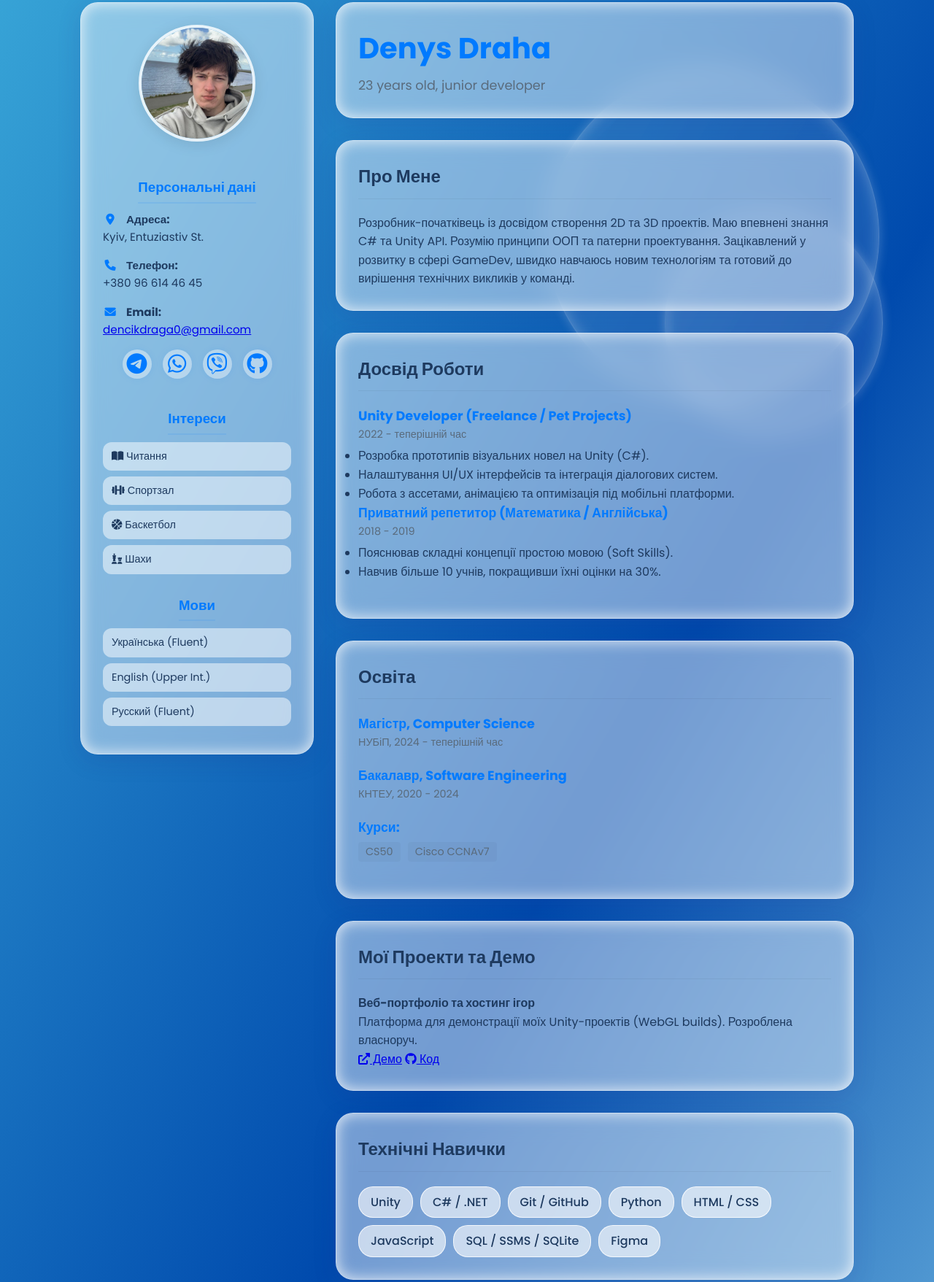
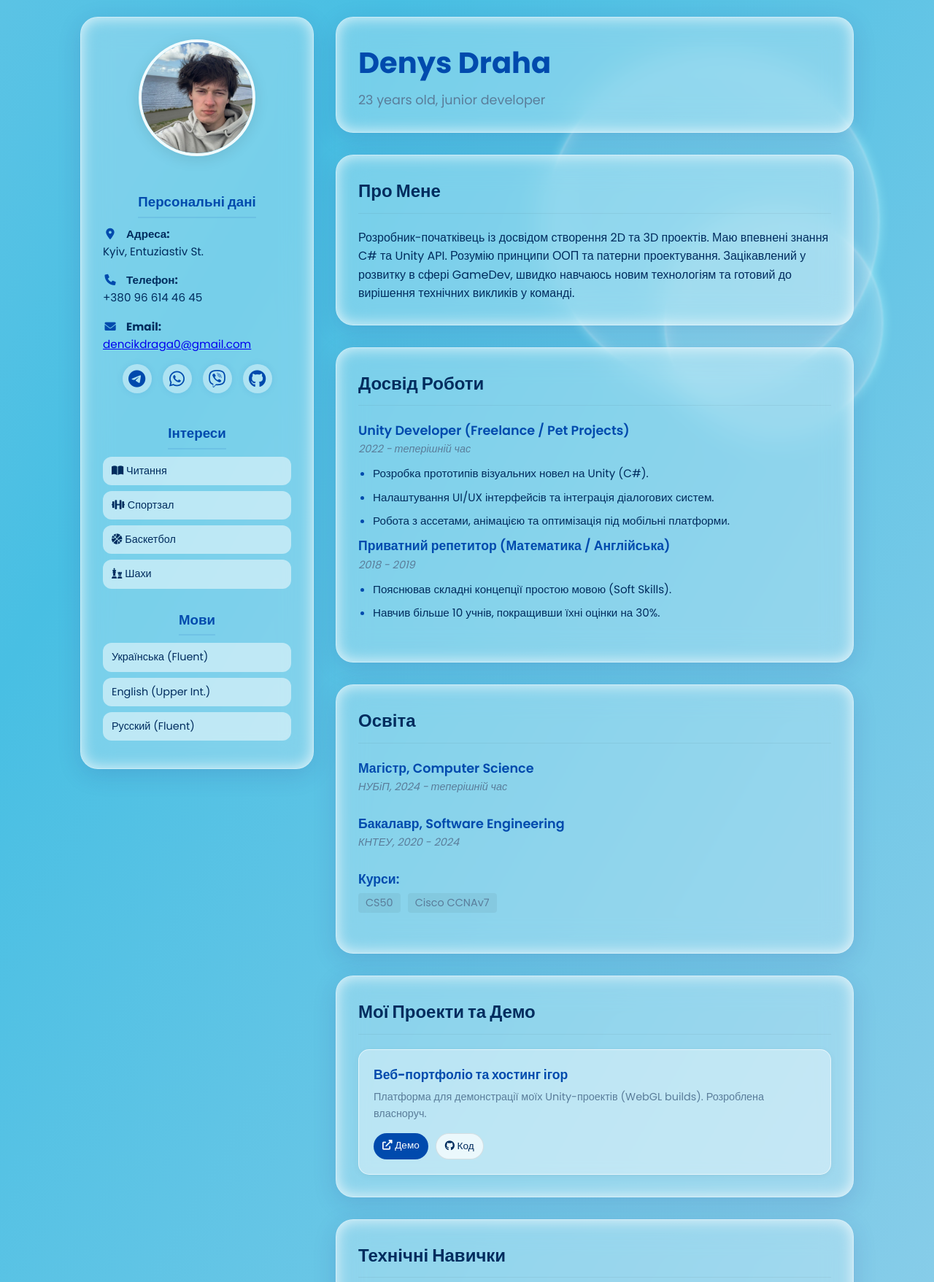
Before and after one commit to Den-Dragonio/cyber-glacier-resume, a plain HTML site: page index.html in a window 1280 px wide. Shown: the part 97-1854 px from the top of the page at 73% size. Drawn offline with Linux system fonts and the light colour scheme.

Commit message:
FIX: Full CSS rewrite, fixed header alignment and mobile view

```diff
--- a/style.css
+++ b/style.css
@@ -1,27 +1,33 @@
-/* style.css - Frutiger Aero / Liquid Glass */
+/* style.css - Cyber Glacier / Liquid Glass (Final Fixed Version) */
 
 :root {
-    --primary: #007aff;
-    /* Яскравий синій */
-    --text-main: #1e3a5f;
-    /* Темно-синій для тексту */
-    --text-secondary: #5a6b7c;
-    /* Сірий для підписів */
+    /* --- Палітра Cyber Glacier --- */
+    --primary: #004AAD;
+    /* Глибокий синій (акценти, заголовки) */
+    --accent: #48BFE3;
+    /* Водний блакитний */
+    --text-main: #002c5e;
+    /* Дуже темний синій (основний текст) */
+    --text-secondary: #5a7d9a;
+    /* Сіро-блакитний (дати, підписи) */
 
-    /* Налаштування скла */
-    --glass-bg: rgba(255, 255, 255, 0.45);
-    /* Прозорість карток */
+    /* --- Налаштування Скла (Glassmorphism) --- */
+    --glass-bg: rgba(255, 255, 255, 0.25);
+    /* Висока прозорість карток */
     --glass-border: 1px solid rgba(255, 255, 255, 0.6);
     --glass-shadow: 0 8px 32px 0 rgba(31, 38, 135, 0.15);
-    --glass-blur: blur(18px);
-    /* Сильний блюр фону */
+    --glass-blur: blur(20px);
+    /* Сильний блюр ("мильний" ефект) */
     --bubble-shine: inset 0 0 20px rgba(255, 255, 255, 0.8);
     /* Внутрішнє світіння */
+
+    /* Холодне світіння для фонових елементів */
+    --neon-glow: 0 0 15px #B5F9FF;
 }
 
 html {
     scroll-behavior: smooth;
-    scroll-padding-top: 80px;
+    scroll-padding-top: 100px;
 }
 
 * {
@@ -37,10 +43,11 @@ body {
     min-height: 100vh;
     overflow-x: hidden;
 
-    /* Анімований градієнт фону */
-    background: linear-gradient(120deg, #ffffff, #A0D2EB, #48BFE3, #004AAD, #B5F9FF, #ffffff);
+    /* Холодний Градієнт (Cyber Glacier) */
+    background: linear-gradient(120deg, #FFFFFF, #A0D2EB, #48BFE3, #A0D2EB, #FFFFFF);
     background-size: 400% 400%;
     animation: gradientFlow 30s ease infinite;
+    /* Повільна зміна */
 }
 
 @keyframes gradientFlow {
@@ -66,65 +73,66 @@ body {
     height: 100%;
     pointer-events: none;
     z-index: -1;
-    /* За контентом */
 }
 
 .bubble {
     position: absolute;
     bottom: -200px;
     border-radius: 50%;
-    background: rgba(255, 255, 255, 0.15);
+    background: rgba(255, 255, 255, 0.2);
     /* Дуже прозорі */
+    filter: blur(1px);
+    /* Легкий блюр самої бульбашки */
     box-shadow:
         inset 0 0 20px rgba(255, 255, 255, 0.5),
-        /* Внутрішній блік */
-        0 0 15px rgba(255, 255, 255, 0.4);
-    /* Зовнішнє світіння */
-    border: 1px solid rgba(255, 255, 255, 0.4);
-    backdrop-filter: blur(3px);
-    /* Мильний ефект самої бульбашки */
+        var(--neon-glow);
+    /* Зовнішнє холодне світіння */
+    border: 1px solid rgba(255, 255, 255, 0.8);
     opacity: 0;
     /* Анімація задається в JS */
 }
 
-/* --- Хедер --- */
+/* --- ХЕДЕР (Виправлений) --- */
 .header {
     position: fixed;
     top: 0;
     width: 100%;
     padding: 15px 0;
-    background: rgba(255, 255, 255, 0.6);
-    backdrop-filter: blur(10px);
+    /* Дуже прозора шапка */
+    background: rgba(255, 255, 255, 0.4);
+    backdrop-filter: blur(12px);
     border-bottom: 1px solid rgba(255, 255, 255, 0.5);
     z-index: 100;
     transition: all 0.3s ease;
 }
 
-/* Оновлений блок навігації - строго по центру */
+/* Головний контейнер навігації */
 .nav {
     display: flex;
     max-width: 1200px;
     margin: 0 auto;
-    /* Головне: центруємо вміст по горизонталі */
+    /* Центруємо все по горизонталі */
     justify-content: center;
     align-items: center;
-    /* Відступ між посиланнями навігації та перемикачем мови */
+    /* Відступ між групою посилань і перемикачем мови */
     gap: 40px;
     padding: 0 20px;
 }
 
+/* Контейнер посилань (Фіксована ширина проти "стрибків") */
 .nav-links {
     display: flex;
     justify-content: center;
     align-items: center;
 
-    /* ЗБІЛЬШЕНО: Відступ між словами тепер 45px (було 25px) */
+    /* Великий відступ між словами */
     gap: 45px;
 
-    /* ЗБІЛЬШЕНО: Ширина контейнера, щоб вмістити ці відступи */
+    /* Фіксована ширина (достатня для EN версії), щоб не рухався перемикач мови */
     width: 850px;
 }
 
+/* Окремі посилання */
 .nav-links a {
     text-decoration: none;
     color: var(--text-main);
@@ -133,50 +141,50 @@ body {
     position: relative;
     transition: color 0.3s;
     white-space: nowrap;
-    /* Забороняємо перенос тексту */
+    /* Заборона переносу слів */
 }
 
 .nav-links a:hover {
     color: var(--primary);
 }
 
-.social-icons {
-    margin-top: 15px;
-    margin-bottom: 20px;
+/* --- Перемикач Мови --- */
+.lang-switcher {
     display: flex;
-    justify-content: center;
-    /* Центруємо іконки */
-    gap: 15px;
+    align-items: center;
+    font-size: 0.95em;
+    /* Ніяких float або margin-left */
 }
 
-.social-icons a {
-    color: var(--primary);
-    /* Колір іконок - основний синій */
-    font-size: 1.8em;
-    width: 40px;
-    height: 40px;
-    display: flex;
-    align-items: center;
-    justify-content: center;
-    border-radius: 50%;
-    /* Кругла форма */
-
-    /* Додаємо легкий ефект скла/сяйва */
-    background: rgba(255, 255, 255, 0.4);
-    box-shadow: 0 0 10px rgba(0, 122, 255, 0.1);
-    transition: all 0.2s ease;
-    text-decoration: none;
+.active-lang {
+    color: var(--text-main);
+    /* Колір як у тексту */
+    padding: 0 5px;
+    font-weight: 800;
+    /* Жирний */
 }
 
-.social-icons a:hover {
-    color: #fff;
-    background: var(--primary);
-    /* При наведенні стають заповненими */
-    box-shadow: 0 4px 15px rgba(0, 122, 255, 0.4);
-    transform: translateY(-2px);
+.lang-link {
+    color: var(--text-secondary);
+    /* Сірий */
+    text-decoration: none;
+    padding: 0 5px;
+    transition: all 0.2s;
+    font-weight: 400;
 }
 
-/* Прогрес бар */
+.lang-link:hover {
+    color: var(--primary);
+    transform: scale(1.1);
+}
+
+.separator {
+    color: var(--text-secondary);
+    margin: 0 4px;
+    opacity: 0.5;
+}
+
+/* --- Прогрес бар --- */
 .progress-container {
     position: absolute;
     bottom: 0;
@@ -188,24 +196,24 @@ body {
 
 .progress-bar {
     height: 100%;
-    background: linear-gradient(90deg, #004AAD 0%, #48BFE3 100%);
+    background: linear-gradient(90deg, #48BFE3 0%, #004AAD 100%);
     width: 0%;
     transition: width 0.1s;
 }
 
-/* --- Основна сітка --- */
+/* --- Основна сітка (Layout) --- */
 .main-grid {
     display: grid;
     grid-template-columns: 320px 1fr;
-    /* Ліва колонка фіксована, права гнучка */
+    /* Ліва фіксована, права гнучка */
     gap: 30px;
     max-width: 1100px;
-    margin: 100px auto 40px;
-    /* Відступ зверху для хедера */
+    margin: 120px auto 40px;
+    /* Відступ зверху під хедер */
     padding: 0 20px;
 }
 
-/* --- Стилі Liquid Glass карток --- */
+/* --- Стилі Карток (Glassmorphism) --- */
 .glass-card,
 .glass-bubble {
     background: var(--glass-bg);
@@ -226,7 +234,7 @@ body {
     transform: translateY(-2px);
 }
 
-/* --- Сайдбар (Ліва колонка) --- */
+/* --- Ліва Колонка (Sidebar) --- */
 .sidebar {
     position: sticky;
     top: 100px;
@@ -244,18 +252,20 @@ body {
     height: 160px;
     border-radius: 50%;
     object-fit: cover;
-    border: 4px solid rgba(255, 255, 255, 0.8);
+    border: 4px solid rgba(255, 255, 255, 0.9);
     box-shadow: 0 4px 20px rgba(0, 0, 0, 0.1);
 }
 
 .sidebar-title {
     color: var(--primary);
     margin: 20px 0 10px;
-    border-bottom: 2px solid rgba(0, 122, 255, 0.1);
+    border-bottom: 2px solid rgba(0, 74, 173, 0.1);
+    /* Легка лінія */
     padding-bottom: 5px;
     display: inline-block;
 }
 
+/* Контакти та Списки в Сайдбарі */
 .info-list,
 .simple-list {
     list-style: none;
@@ -265,6 +275,8 @@ body {
 .info-list li {
     margin-bottom: 15px;
     font-size: 0.95em;
+    word-break: break-word;
+    /* Щоб email не ламав верстку */
 }
 
 .info-list i {
@@ -282,7 +294,38 @@ body {
     font-size: 0.9em;
 }
 
-/* --- Контент (Права колонка) --- */
+/* Соціальні іконки */
+.social-icons {
+    margin-top: 15px;
+    margin-bottom: 20px;
+    display: flex;
+    justify-content: center;
+    gap: 15px;
+}
+
+.social-icons a {
+    color: var(--primary);
+    font-size: 1.5em;
+    width: 40px;
+    height: 40px;
+    display: flex;
+    align-items: center;
+    justify-content: center;
+    border-radius: 50%;
+    background: rgba(255, 255, 255, 0.4);
+    box-shadow: 0 0 10px rgba(0, 74, 173, 0.1);
+    transition: all 0.2s ease;
+    text-decoration: none;
+}
+
+.social-icons a:hover {
+    color: #fff;
+    background: var(--primary);
+    box-shadow: 0 4px 15px rgba(0, 74, 173, 0.3);
+    transform: translateY(-2px);
+}
+
+/* --- Права Колонка (Контент) --- */
 h1 {
     font-size: 2.5em;
     color: var(--primary);
@@ -302,20 +345,40 @@ h2 {
 }
 
 .item {
-    margin-bottom: 20px;
+    margin-bottom: 25px;
 }
 
 .item h4 {
     font-size: 1.1em;
     color: var(--primary);
+    font-weight: 600;
 }
 
 .meta {
     font-size: 0.9em;
     color: var(--text-secondary);
-    margin-bottom: 5px;
+    margin-bottom: 10px;
+    font-style: italic;
 }
 
+/* Списки в Досвіді роботи */
+.experience-list {
+    margin-top: 10px;
+    padding-left: 20px;
+    list-style-type: disc;
+}
+
+.experience-list li {
+    margin-bottom: 8px;
+    color: var(--text-main);
+    font-size: 0.95em;
+}
+
+.experience-list li::marker {
+    color: var(--primary);
+}
+
+/* Посилання на диплом */
 .diploma-link {
     display: inline-block;
     margin-top: 5px;
@@ -333,6 +396,7 @@ h2 {
     color: var(--primary);
 }
 
+/* Секція Навичок */
 .skills-grid {
     display: flex;
     flex-wrap: wrap;
@@ -345,6 +409,7 @@ h2 {
     border-radius: 20px;
     font-weight: 500;
     border: 1px solid rgba(255, 255, 255, 0.8);
+    color: var(--text-main);
 }
 
 .tags {
@@ -357,15 +422,86 @@ h2 {
 .tags li {
     font-size: 0.9em;
     color: var(--text-secondary);
-    background: rgba(0, 0, 0, 0.03);
+    background: rgba(0, 0, 0, 0.05);
     padding: 2px 10px;
     border-radius: 4px;
 }
 
-/* Адаптивність */
-@media (max-width: 768px) {
+/* Секція Проектів */
+.projects-container {
+    display: grid;
+    grid-template-columns: repeat(auto-fit, minmax(280px, 1fr));
+    gap: 20px;
+    margin-top: 15px;
+}
+
+.project-card {
+    background: rgba(255, 255, 255, 0.4);
+    padding: 20px;
+    border-radius: 15px;
+    box-shadow: 0 2px 10px rgba(0, 0, 0, 0.05);
+    border: 1px solid rgba(255, 255, 255, 0.6);
+    transition: transform 0.2s;
+}
+
+.project-card:hover {
+    transform: translateY(-3px);
+    background: rgba(255, 255, 255, 0.6);
+}
+
+.project-card h4 {
+    color: var(--primary);
+    margin-bottom: 5px;
+    font-size: 1.1em;
+}
+
+.project-desc {
+    font-size: 0.9em;
+    color: var(--text-secondary);
+    margin-bottom: 15px;
+}
+
+.project-links {
+    margin-top: 10px;
+    display: flex;
+    gap: 10px;
+}
+
+.project-link {
+    text-decoration: none;
+    padding: 6px 12px;
+    border-radius: 20px;
+    font-size: 0.85em;
+    font-weight: 500;
+    transition: all 0.2s;
+}
+
+.demo-link {
+    background: var(--primary);
+    color: white;
+}
+
+.demo-link:hover {
+    background: #003380;
+}
+
+.code-link {
+    background: rgba(255, 255, 255, 0.7);
+    color: var(--text-main);
+    border: 1px solid rgba(0, 0, 0, 0.1);
+}
+
+.code-link:hover {
+    background: #fff;
+    color: #000;
+}
+
+
+/* --- АДАПТИВНІСТЬ (Мобільна версія) --- */
+@media (max-width: 900px) {
     .main-grid {
         grid-template-columns: 1fr;
+        /* Одна колонка */
     }
 
     .sidebar {
@@ -373,54 +509,16 @@ h2 {
         margin-bottom: 30px;
     }
 
+    /* Скидання фіксованої ширини для мобільних */
     .nav-links {
         width: 100%;
-    /* На планшетах ширина автоматична */
         flex-wrap: wrap;
-    /* Дозволяємо перенос */
         gap: 15px;
     }
+
+    .nav {
+        flex-direction: column;
+        gap: 20px;
+        padding-bottom: 10px;
     }
-
-/* --- Стилізація Перемикача Мови --- */
-/* Перемикач мови */
-.lang-switcher {
-    display: flex;
-    align-items: center;
-    margin-left: 0;
-    /* Прибираємо зайві відступи, бо працює gap у .nav */
-    font-size: 0.95em;
 }
-
-/* АКТИВНА МОВА - Жирний шрифт */
-.active-lang {
-    color: var(--text-main);
-    /* Було var(--primary) - тепер темний */
-    padding: 0 5px;
-    font-weight: 800;
-    /* Жирний */
-    /* text-shadow можна прибрати, якщо хочете зовсім просто */
-}
-
-/* Посилання на неактивну мову */
-.lang-link {
-    color: var(--text-secondary);
-    /* Сірий колір */
-    transition: all 0.2s;
-    text-decoration: none;
-    padding: 0 5px;
-    font-weight: 400;
-    /* Звичайний */
-}
-
-.lang-link:hover {
-    color: var(--primary);
-    transform: scale(1.1);
-    /* Ефект збільшення при наведенні */
-}
-
-.separator {
-    color: var(--text-secondary);
-    margin: 0 4px;
-    opacity: 0.5;
-}
```
Lines whose indentation alone changed are shown as unchanged.
